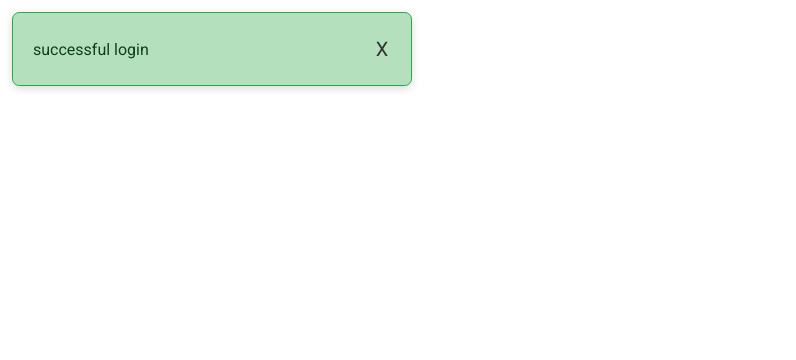
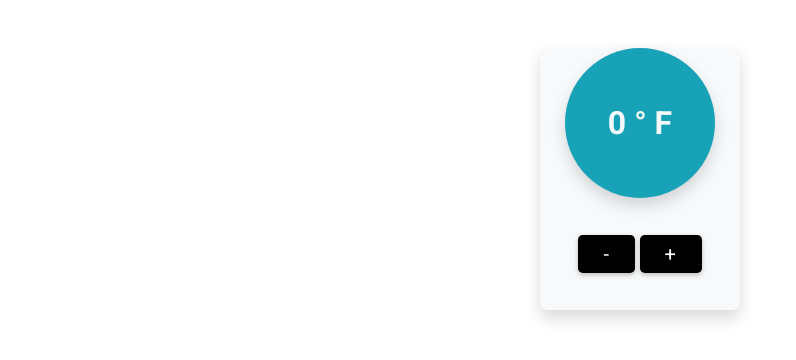
Before and after one commit to Kuldeep3330/ReactJSProjects, a React (Vite) app: page / in a window 1280 px wide. Shown: the top 360 px of the page, without its empty margins (0-796 px from the left). Built offline with nearby package versions, Linux system fonts and the light colour scheme.

Commit message:
temperature controller

```diff
--- /dev/null
+++ b/06-Temperature-Controller/Button.jsx
@@ -0,0 +1,9 @@
+import React from 'react'
+
+const Button = ({text="click", btnClass, icon, onClick}) => {
+  return (
+    <button className={`btn ${btnClass}`} onClick={onClick}>{icon}{text}</button>
+  )
+}
+
+export default Button
--- /dev/null
+++ b/06-Temperature-Controller/TemperatureController.jsx
@@ -0,0 +1,24 @@
+import React, { useState } from 'react'
+import Button from './Button'
+
+const TemperatureController = () => {
+    const [temp, setTemp]= useState(0)
+
+  return (
+    <div className='container mt-3 text-center'>
+        <div className="card bg-light m-auto" style={{width:200}}>
+            <h1 className={`text-light card border-50 ${temp>0?"bg-danger":"bg-info"}`} style={{
+                height:150,
+                width:150,
+                borderRadius:"2px solid #666"
+            }}>{temp} ° F</h1>
+            <div className='d-flex my-2'>
+            <Button text='-' btnClass="btn-lg" onClick={()=>setTemp(prev=>prev-1)}></Button>
+            <Button text='+' btnClass="btn-lg" onClick={()=>setTemp(prev=>prev+1)}></Button>
+            </div>
+        </div>
+        </div>
+  )
+}
+
+export default TemperatureController
--- a/src/App.jsx
+++ b/src/App.jsx
@@ -3,13 +3,15 @@ import RandomizeColor from '../02-Random-color/RandomizeColor'
 import LikePhoto from '../03-Like-my-photo/LikePhoto'
 import Testimonial from '../04-Testimonials/Testimonial'
 import AlertApp from '../05-Alerts/AlertApp'
+import TemperatureController from '../06-Temperature-Controller/TemperatureController'
 import './App.css'
 
 function App() {
 
   return (
     <>
-    <AlertApp/>
+    <TemperatureController/>
+    {/* <AlertApp/> */}
     {/* <Testimonial/> */}
     {/* <LikePhoto/> */}
     {/* <RandomizeColor/> */}
```
